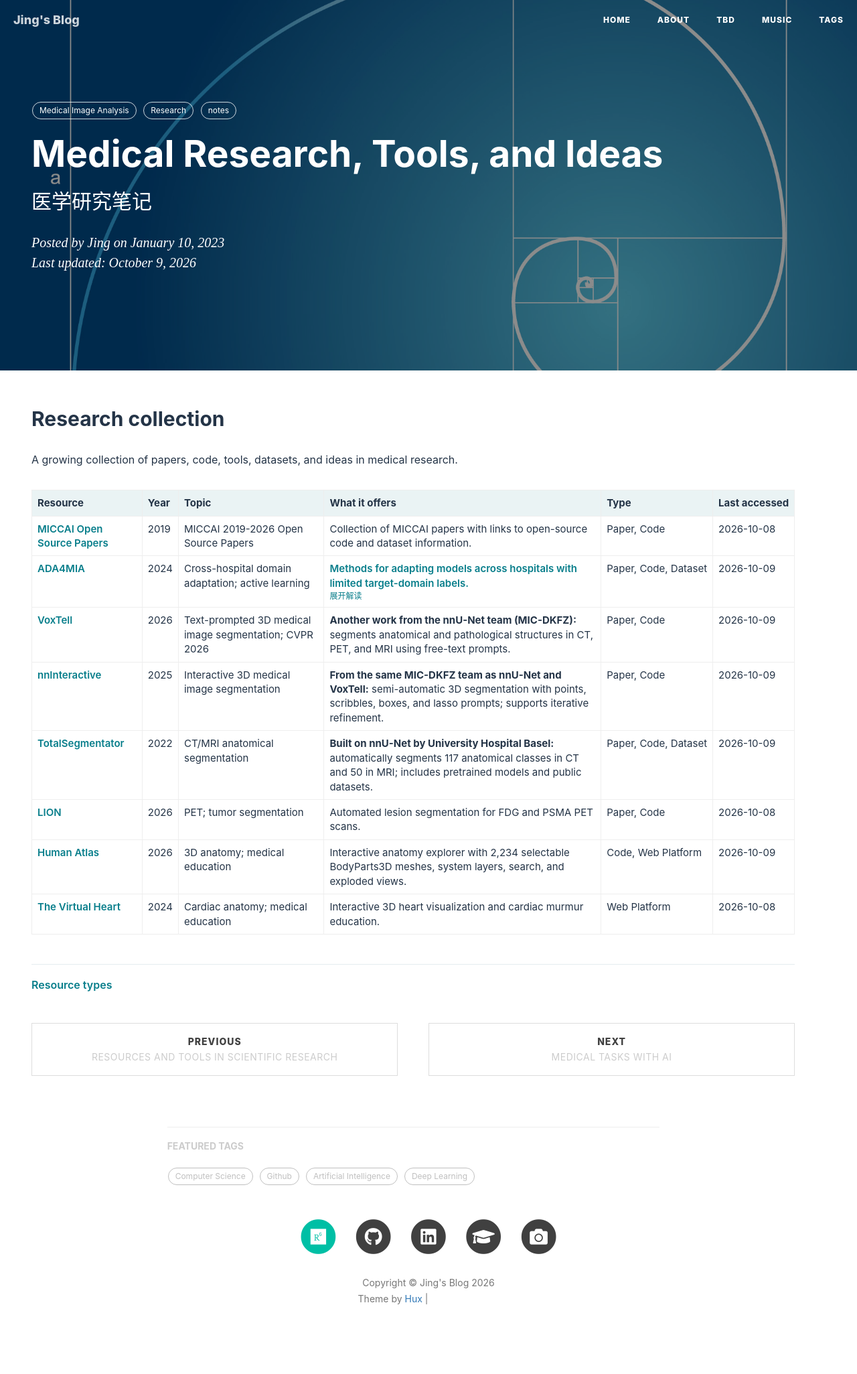
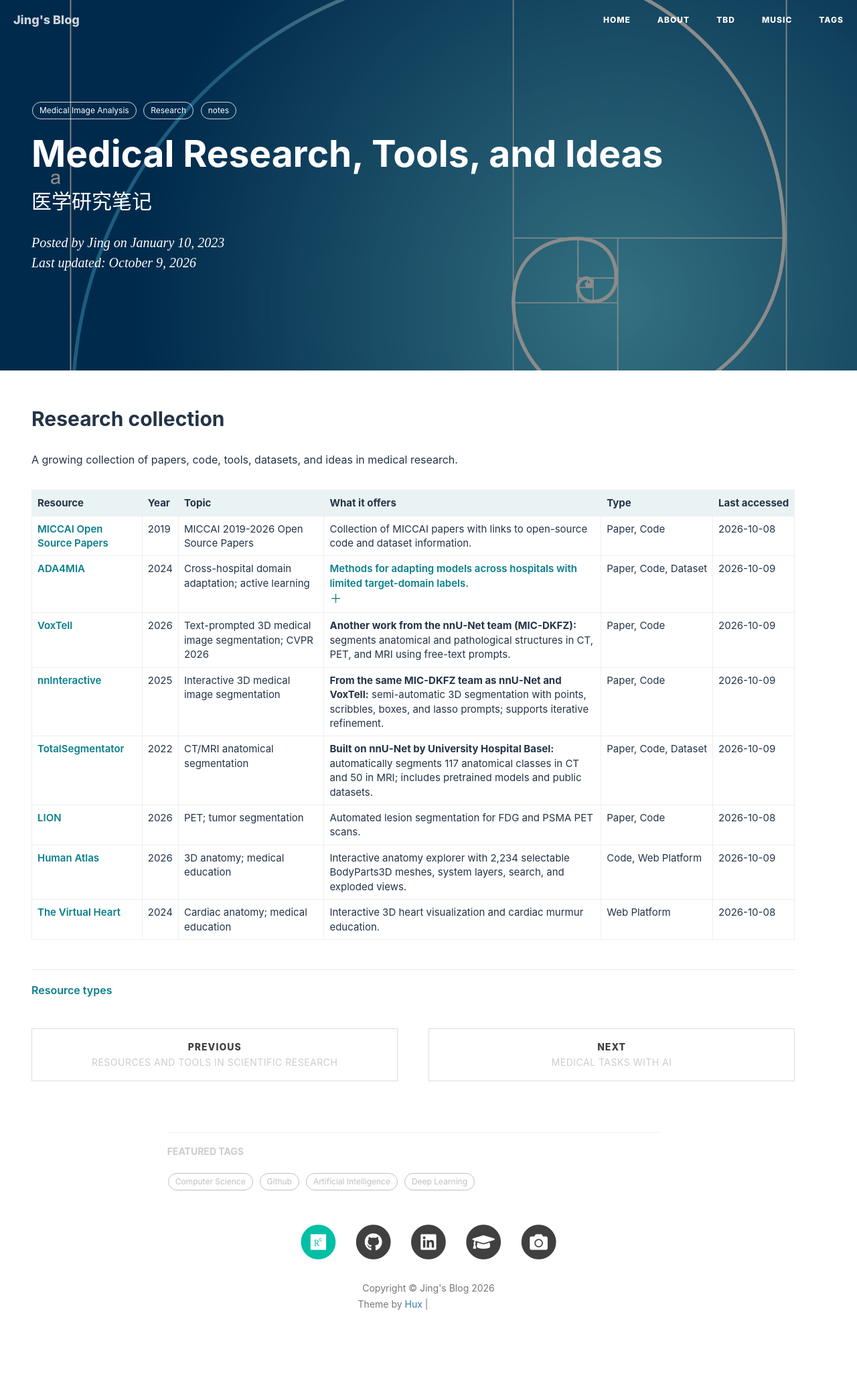
Before and after one commit to jizhang02/jizhang02.github.io, a Jekyll site: the page built from _posts/2023-01-10-researchnotes.markdown, in a window 1280 px wide. Shown: the whole page at 67% size. Built offline with Jekyll 4.4.1, drawn with Linux system fonts in a browser that asks for light colours; nearby versions of some CDN libraries; a script that is not in the unit is left out; comment, search, counter and statistics services are not loaded; grey boxes are pictures that could not be loaded.

Commit message:
Use symbols for expandable resource details

```diff
--- a/css/research-notes.css
+++ b/css/research-notes.css
@@ -32,9 +32,9 @@
 .research-notes-content details ul { margin-top: 14px; }
 .research-notes-content .notes-index .resource-offer { margin: 0; padding: 0; border: 0; }
 .research-notes-content .resource-offer summary span { display: -webkit-box; -webkit-box-orient: vertical; -webkit-line-clamp: 3; overflow: hidden; }
-.research-notes-content .resource-offer summary::after { content: "展开解读"; display: block; font-size: 12px; font-weight: 400; }
+.research-notes-content .resource-offer summary::after { content: "＋"; display: block; font-size: 18px; font-weight: 400; line-height: 1.4; }
 .research-notes-content .resource-offer[open] summary span { display: block; }
-.research-notes-content .resource-offer[open] summary::after { content: "收起解读"; }
+.research-notes-content .resource-offer[open] summary::after { content: "−"; }
 .research-notes-content .resource-offer > div { margin-top: 12px; }
 .research-notes-content .resource-offer p { margin: 0 0 12px; }
 .research-notes-content .resource-offer ul { padding-left: 22px; margin: 12px 0; }
```
